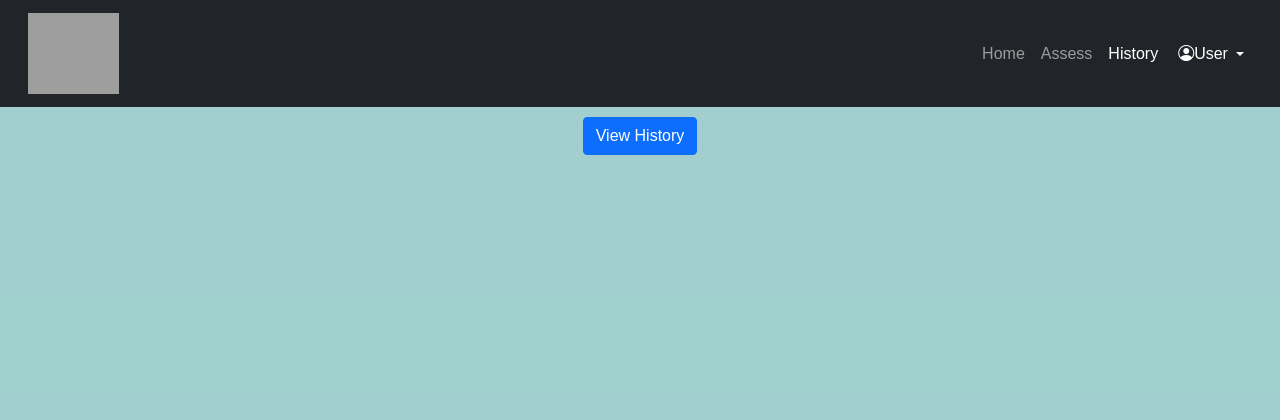
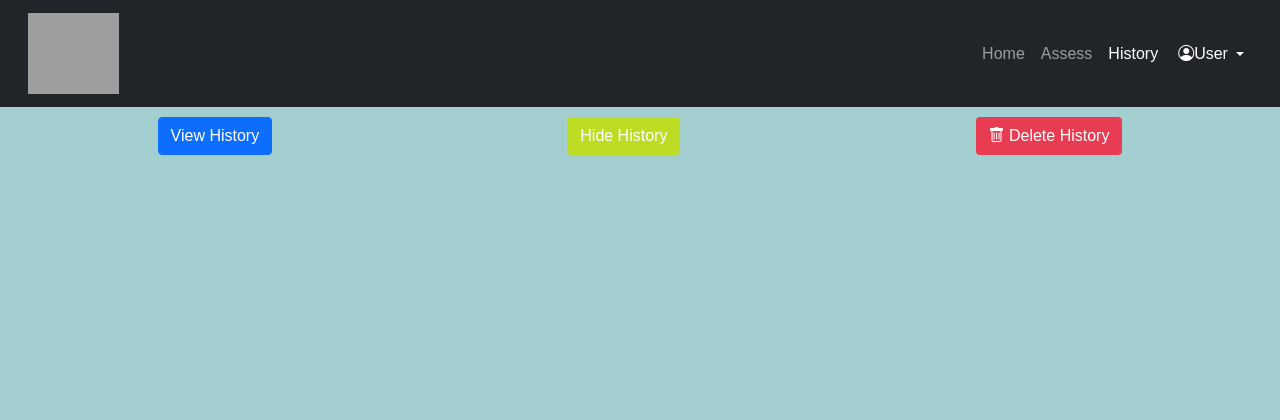
Before and after one commit to panos1998/backend, a FastAPI app: page /history/ in a window 1280 px wide. Shown: the top 420 px of the page. Run offline with FastAPI, Linux system fonts and the light colour scheme; some libraries are stand-ins or nearby versions; grey boxes are pictures that could not be loaded.

Commit message:
buttons history layout

```diff
--- a/static/history.css
+++ b/static/history.css
@@ -287,7 +287,7 @@ body, h1, h2, h3, h4, h5, h6{
 }
 .classRule-i4wb2-test-History{
   position:relative !important;
-  background-color:#9fd2cd !important;
+  background-color:#a3ced0 !important;
 }
 .modal-header.classRule-it6aq-test-History{
   padding:5px 0 0 0 !important;
@@ -309,11 +309,18 @@ body{
   min-height:30px !important;
   width:auto !important;
 }
+.btn.btn-primary.classRule-ik9wm-test-History{
+  margin:0 20px 0 0 !important;
+}
 body{
   background-color:#a3ced0 !important;
 }
-.btn.btn-primary.classRule-ik9wm-test-History{
-  margin:0 20px 0 0 !important;
+.btn.btn-primary.pointer.classRule-i1nui-test-History{
+  background-color:#f6d900 !important;
+}
+.btn.btn-primary.pointer.classRule-ibifo-test-History{
+  background-color:#bddd25 !important;
+  border:1px solid #bddd25 !important;
 }
 @media fadeEffect{
   0%{
--- a/static/history.js
+++ b/static/history.js
@@ -1,7 +1,8 @@
 document.getElementById('staticBackdrop').addEventListener('show.bs.modal',(event)=>{
   console.log('paok')
   var button = event.relatedTarget;
-    var details = {"Age": button.getAttribute('data-age'),"BMI":button.getAttribute('data-bmi'),
+  var details = {
+    "Age": button.getAttribute('data-age'),"BMI":button.getAttribute('data-bmi'),
     "Waist-circ":button.getAttribute('data-waist'),"Veg-Fruit":button.getAttribute('data-vegfruit'),
     "Protein":button.getAttribute('data-protein'),"Date":button.getAttribute('data-dt'),
     "Risk probability":button.getAttribute('data-prob')};
@@ -20,7 +21,8 @@ document.getElementById('staticBackdrop').addEventListener('show.bs.modal',(even
 document.getElementById('staticBackdrop').addEventListener('hide.bs.modal', (event)=>{
   var list = document.getElementById('display-card').children[1]
   list.innerHTML="";
-  })
+}
+                                                          )
 document.getElementById('iy4ml').onclick = (event) => {
   document.getElementById('history-container').style.setProperty('display','inline-block','important');
   document.getElementById('hide-button').style.setProperty('display','inline-block','important');
@@ -58,7 +60,9 @@ document.getElementById('staticBackdrop').addEventListener('show.bs.modal',(even
     container.children[0].remove()
   }
 }
-  ////////////////////////////////////////////////////////////////////////////////////////////////////////////////////
+document.getElementById('hide-button').onclick = (event) => {
+  document.getElementById('history-container').style.setProperty('display','none','important');
+};
 document.getElementById('hide-button').onclick = (event) => {
   document.getElementById('history-container').style.setProperty('display','none','important');
 };
--- a/templates/html/history.html
+++ b/templates/html/history.html
@@ -49,7 +49,9 @@
         <div id="i14zo" class="form-group flex classRule-i14zo-test-History">
           <div id="iy4ml" insert-code class="btn btn-primary pointer classRule-iy4ml-test-History">View History
           </div>
-          <div id="hide-button" insert-code class="btn pointer bi bi-trash delete-btn classRule-i8vpl-test-History"> Hide History
+          <div id="hide-button" insert-code class="btn btn-primary pointer classRule-ibifo-test-History">Hide History
+          </div>
+          <div id="delete-history-button" class="btn pointer bi bi-trash delete-btn classRule-iis16-test-History"> Delete History
           </div>
         </div>
       </div>
```
Lines whose indentation alone changed are shown as unchanged.
